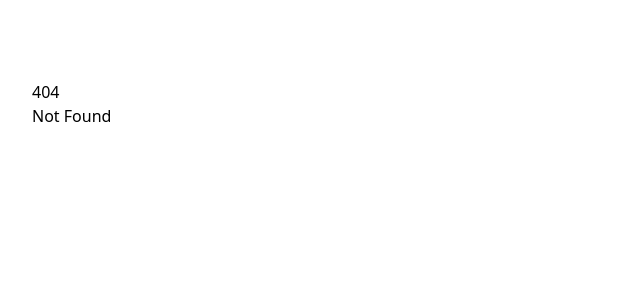
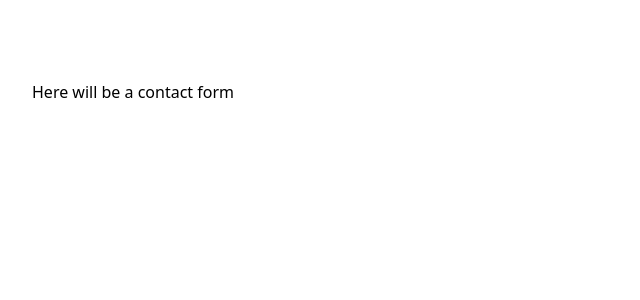
Before and after one commit to richterich/input-components, a SvelteKit app: page /contact in a window 1280 px wide. Before the commit this address had no page. Shown: the top 300 px of the page, without its empty margins (0-640 px from the left). Built offline with nearby package versions, Linux system fonts and the light colour scheme.

Commit message:
Add contact page

```diff
--- /dev/null
+++ b/src/routes/contact/+page.svelte
@@ -0,0 +1 @@
+<p>Here will be a contact form</p>
```
